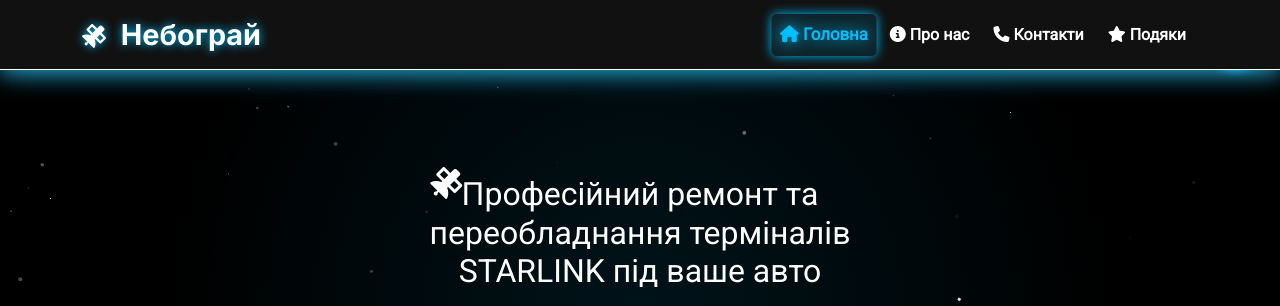
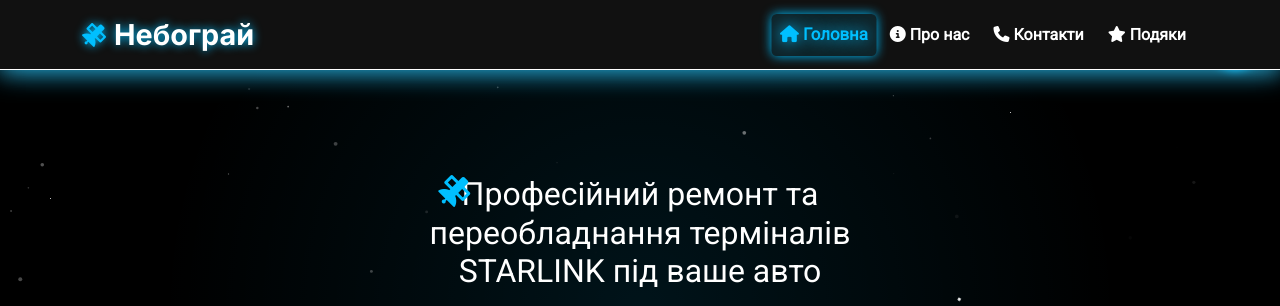
Before and after one commit to Mo-Love/nebogray-flask, a Flask app: page / in a window 1280 px wide. Shown: the top 306 px of the page. Run offline with Flask 3, Linux system fonts and the light colour scheme.

Commit message:
Update style.css

```diff
--- a/static/css/style.css
+++ b/static/css/style.css
@@ -34,7 +34,7 @@
     left: 0;
     width: 100%;
     height: 100%;
-    background: var(--bg-color);
+    background: #000; /* Чорний фон для космосу */
     display: flex;
     justify-content: center;
     align-items: center;
@@ -43,12 +43,12 @@
 }
 
 .preloader-star {
-    width: 50px;
-    height: 50px;
-    border: 4px solid var(--starlink-glow);
+    width: 60px;
+    height: 60px;
+    border: 5px solid var(--starlink-glow);
     border-top-color: transparent;
     border-radius: 50%;
-    animation: spin 1s linear infinite;
+    animation: spin 1.2s linear infinite;
 }
 
 @keyframes spin {
@@ -78,11 +78,15 @@
     font-size: 1.8rem;
     color: var(--accent-color) !important;
     text-shadow: 0 0 10px var(--starlink-glow);
+    display: flex;
+    align-items: center;
 }
 
-.navbar-brand i {
+.navbar-brand .logo-icon, .navbar-brand .logo-fallback {
     margin-right: 0.5rem;
     font-size: 1.5rem;
+    color: var(--starlink-glow);
+    display: inline-block;
 }
 
 .nav-link {
@@ -200,10 +204,11 @@
 
 .satellite {
     position: absolute;
-    top: -2rem;
-    left: -2rem;
+    top: -1.5rem;
+    left: -1.5rem;
     font-size: 2rem;
-    animation: orbit 6s linear infinite; /* Відновлено орбіту */
+    color: var(--starlink-glow);
+    animation: orbit 6s linear infinite;
 }
 
 /* Анімація орбіти */
@@ -318,6 +323,6 @@
     .carousel-item img { height: 150px; }
     .carousel-caption { display: none; }
     .header { min-height: 50vh; }
-    .satellite { font-size: 1.5rem; top: -1.5rem; left: -1.5rem; }
+    .satellite { font-size: 1.5rem; top: -1rem; left: -1rem; }
     .preloader-star { width: 40px; height: 40px; }
 }
```
